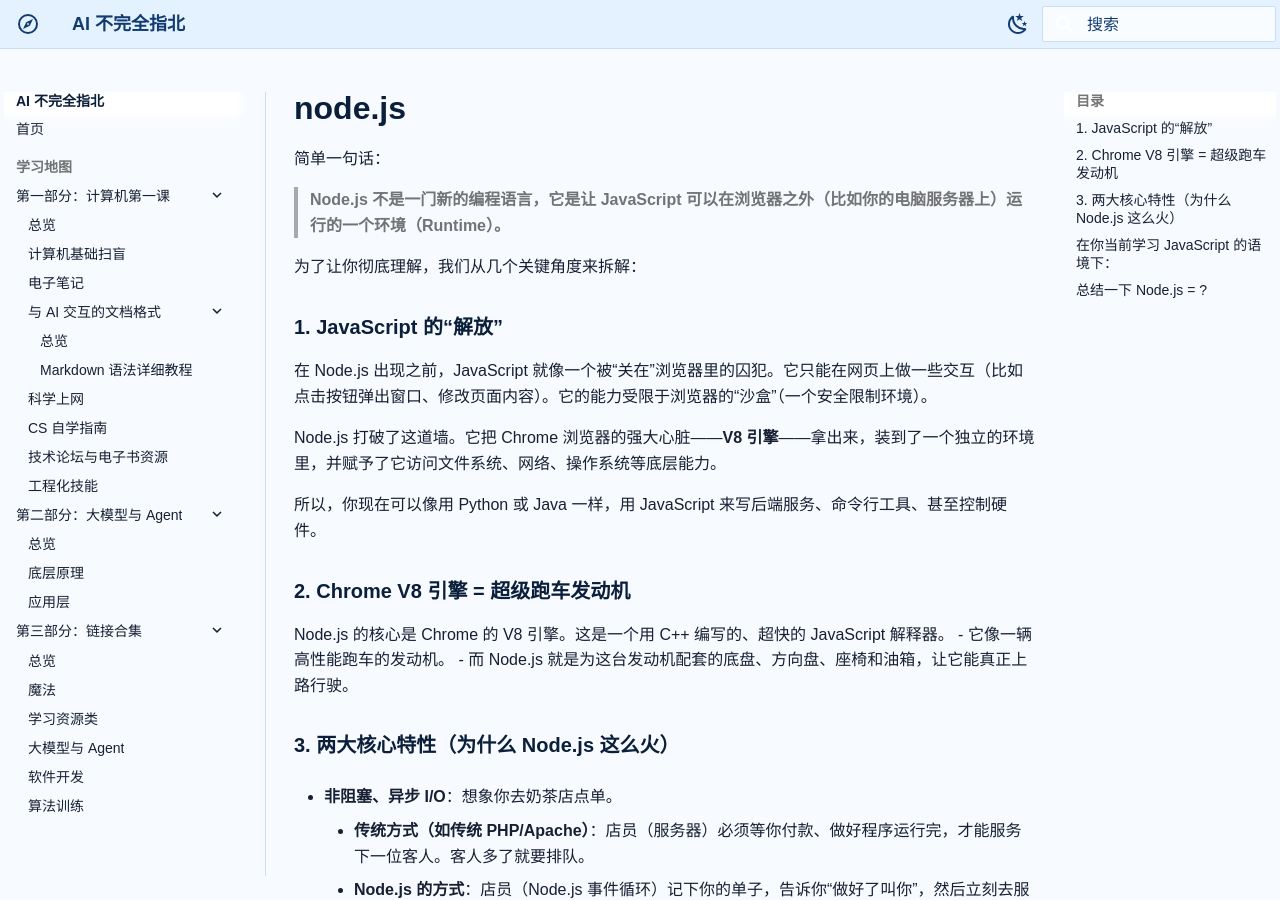
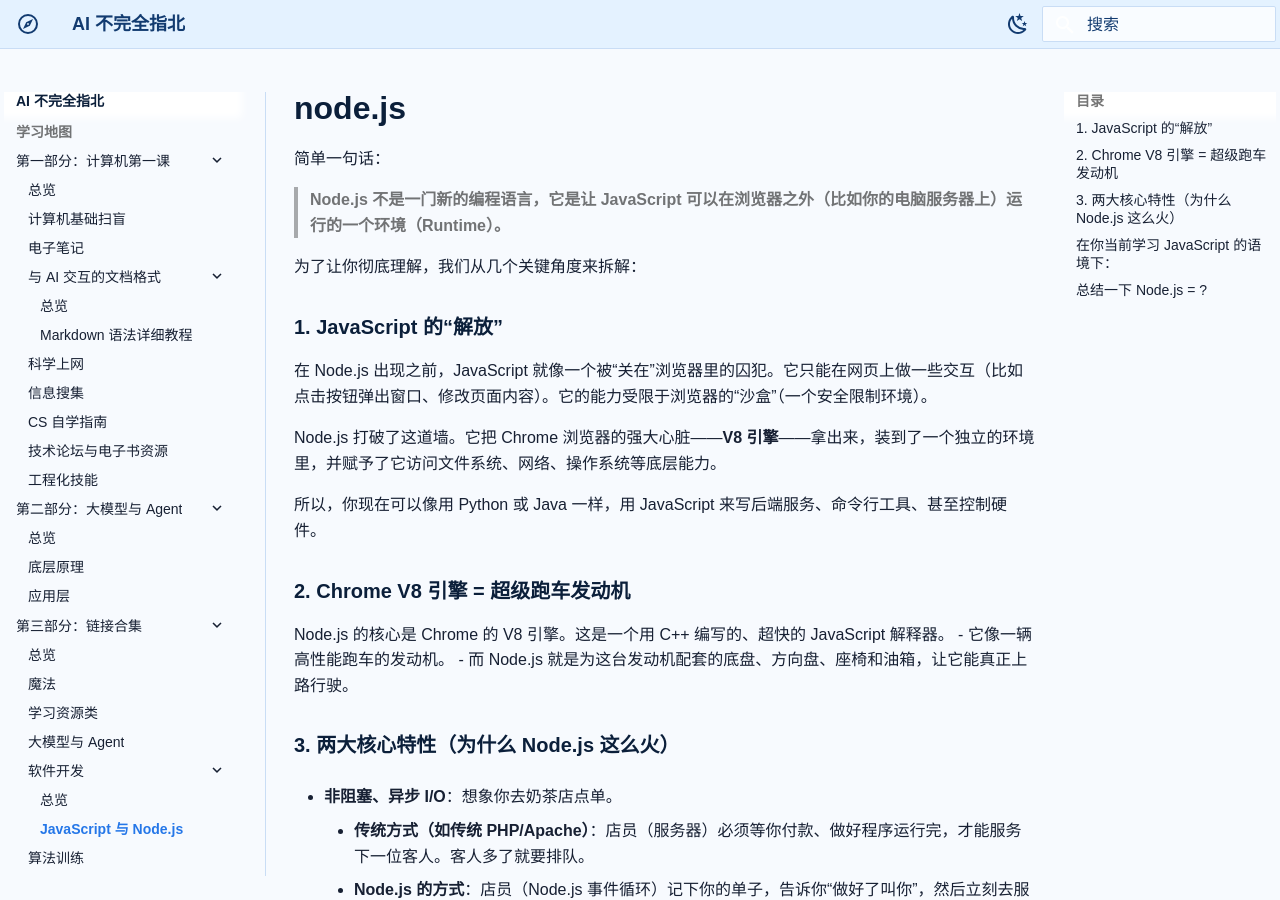
Before and after one commit to gghg27/AI4, an MkDocs documentation site: the page built from docs/03-resources/Javascript.md, in a window 1280 px wide and 900 px high. Built offline with MkDocs 1.6.1 and Material for MkDocs 9.7.7, drawn with Linux system fonts in a browser that asks for light colours; comment, search, counter and statistics services are not loaded.

Commit message:
docs(nav): add research and JavaScript pages

```diff
--- a/mkdocs.yml
+++ b/mkdocs.yml
@@ -51,6 +51,7 @@ nav:
               - 总览: 01-computer/与ai交互的文档格式.md
               - Markdown 语法详细教程: 01-computer/Markdown语法详细教程.md
           - 科学上网: 01-computer/科学上网.md
+          - 信息搜集: 01-computer/信息搜集.md
           - CS 自学指南: 01-computer/cs自学指南.md
           - 技术论坛与电子书资源: 01-computer/技术论坛与电子书资源.md
           - 工程化技能: 01-computer/工程化技能.md
@@ -63,7 +64,9 @@ nav:
           - 魔法: 03-resources/魔法.md
           - 学习资源类: 03-resources/学习资源类.md
           - 大模型与 Agent: 03-resources/大模型agent.md
-          - 软件开发: 03-resources/软件开发.md
+          - 软件开发:
+              - 总览: 03-resources/软件开发.md
+              - JavaScript 与 Node.js: 03-resources/Javascript.md
           - 算法训练: 03-resources/算法训练.md
 
 plugins:
```
Also changed, not shown: 1 other file.
